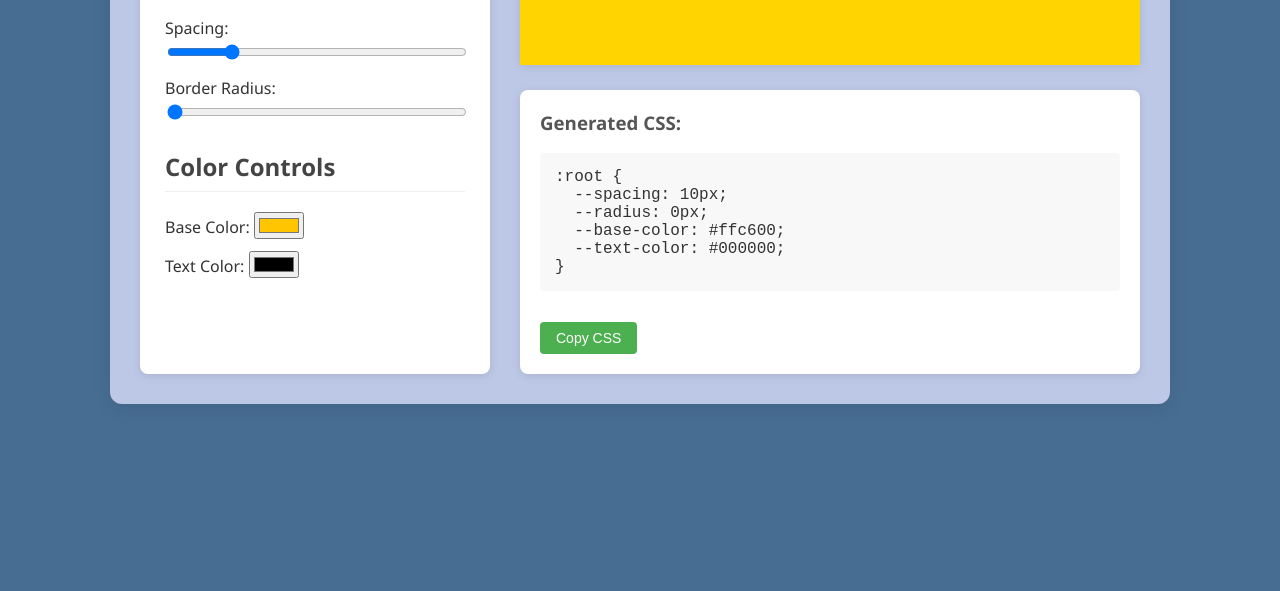
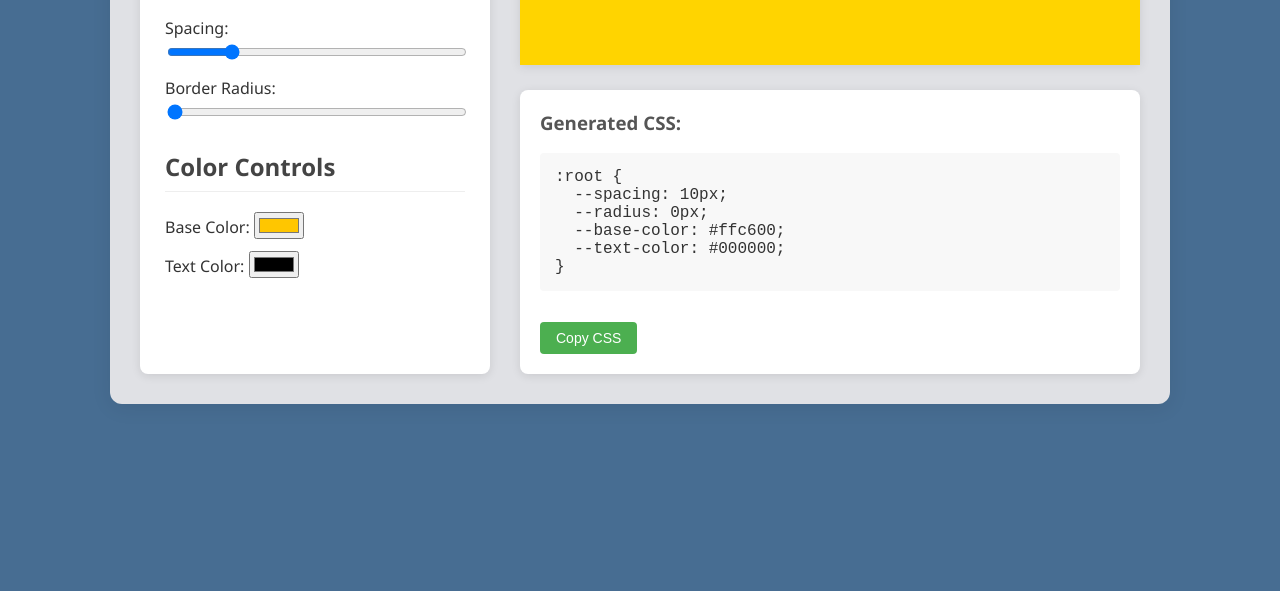
Before and after one commit to Pmahdian/Hello-Again-JS, a plain HTML site: page dom/04_css-vars/index.html in a window 1280 px wide. Shown: the part 249-840 px from the top of the page. Drawn offline with Linux system fonts and the light colour scheme.

Commit message:
update background color

```diff
--- a/dom/04_css-vars/style.css
+++ b/dom/04_css-vars/style.css
@@ -19,7 +19,7 @@ body {
 }
 
 .container {
-     background: rgb(189, 200, 231);
+     background: rgb(224, 225, 229);
   border-radius: 12px;
   box-shadow: 0 4px 20px rgba(0,0,0,0.08);
   padding: 30px;
```
